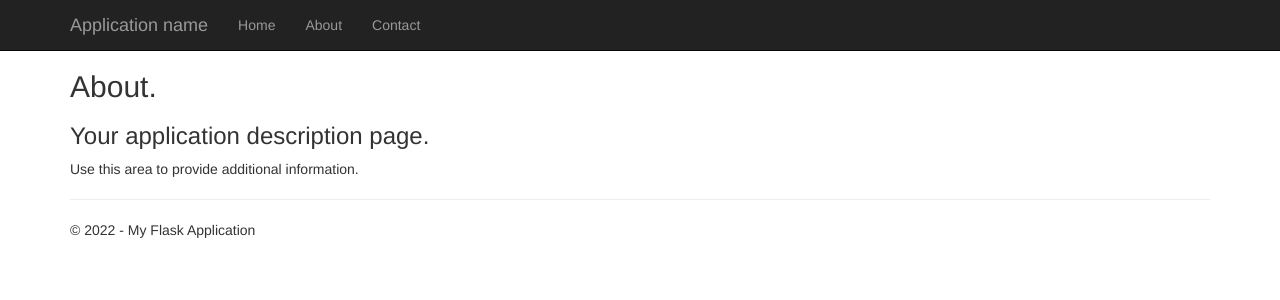
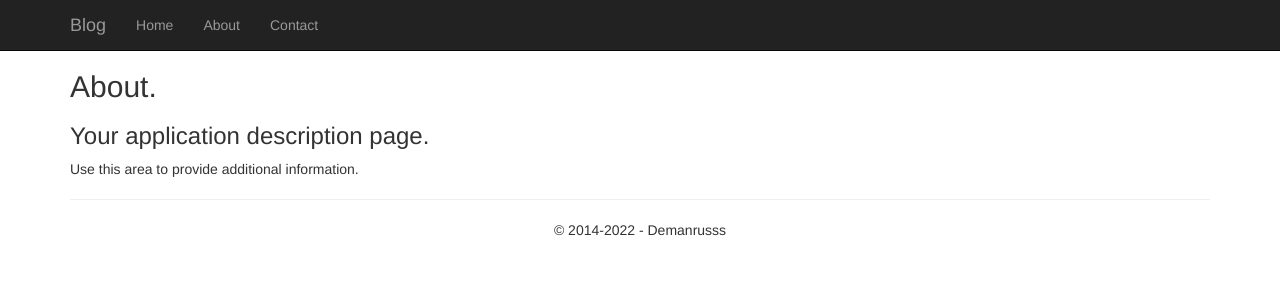
Before and after one commit to Demanrusss/CS50x_Harvard, a Flask app: page /about in a window 1280 px wide. Shown: the top 300 px of the page. Run offline with Flask 2, Linux system fonts and the light colour scheme; parts of the project's set-up code (start-up, migrations or seed data) failed here and were passed over; some libraries are stand-ins or nearby versions.

Commit message:
Prepared Layout.html

```diff
--- a/Final_Project/Blog/Blog/templates/layout.html
+++ b/Final_Project/Blog/Blog/templates/layout.html
@@ -18,7 +18,7 @@
                     <span class="icon-bar"></span>
                     <span class="icon-bar"></span>
                 </button>
-                <a href="/" class="navbar-brand">Application name</a>
+                <a href="/" class="navbar-brand">Blog</a>
             </div>
             <div class="navbar-collapse collapse">
                 <ul class="nav navbar-nav">
@@ -31,17 +31,21 @@
     </div>
 
     <div class="container body-content">
-        {% block content %}{% endblock %}
+        {% block content %}
+
+        {% endblock %}
         <hr />
         <footer>
-            <p>&copy; {{ year }} - My Flask Application</p>
+            <p style="text-align:center">&copy; 2014-{{ year }} - Demanrusss</p>
         </footer>
     </div>
 
     <script src="/static/scripts/jquery-1.10.2.js"></script>
     <script src="/static/scripts/bootstrap.js"></script>
     <script src="/static/scripts/respond.js"></script>
-    {% block scripts %}{% endblock %}
+    {% block scripts %}
+
+    {% endblock %}
 
 </body>
 </html>
```
